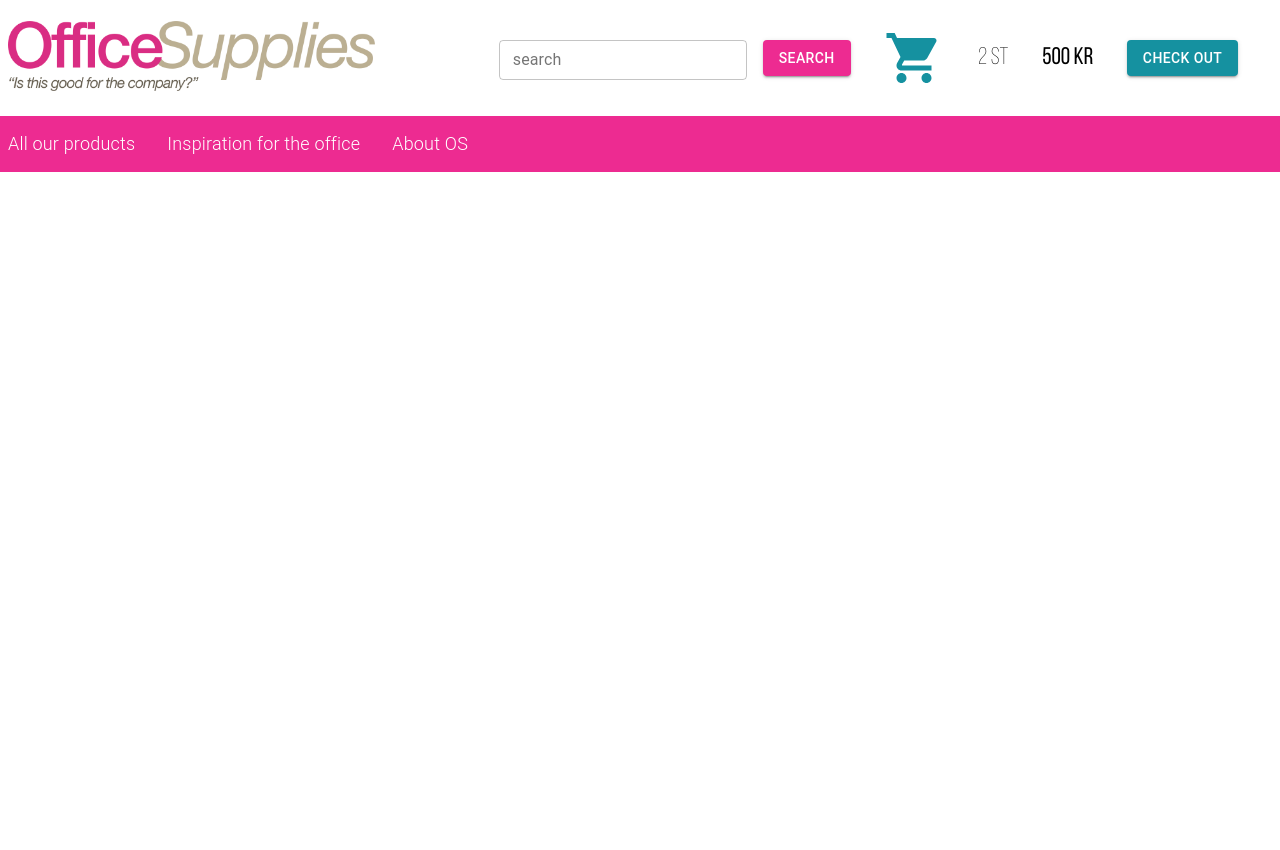
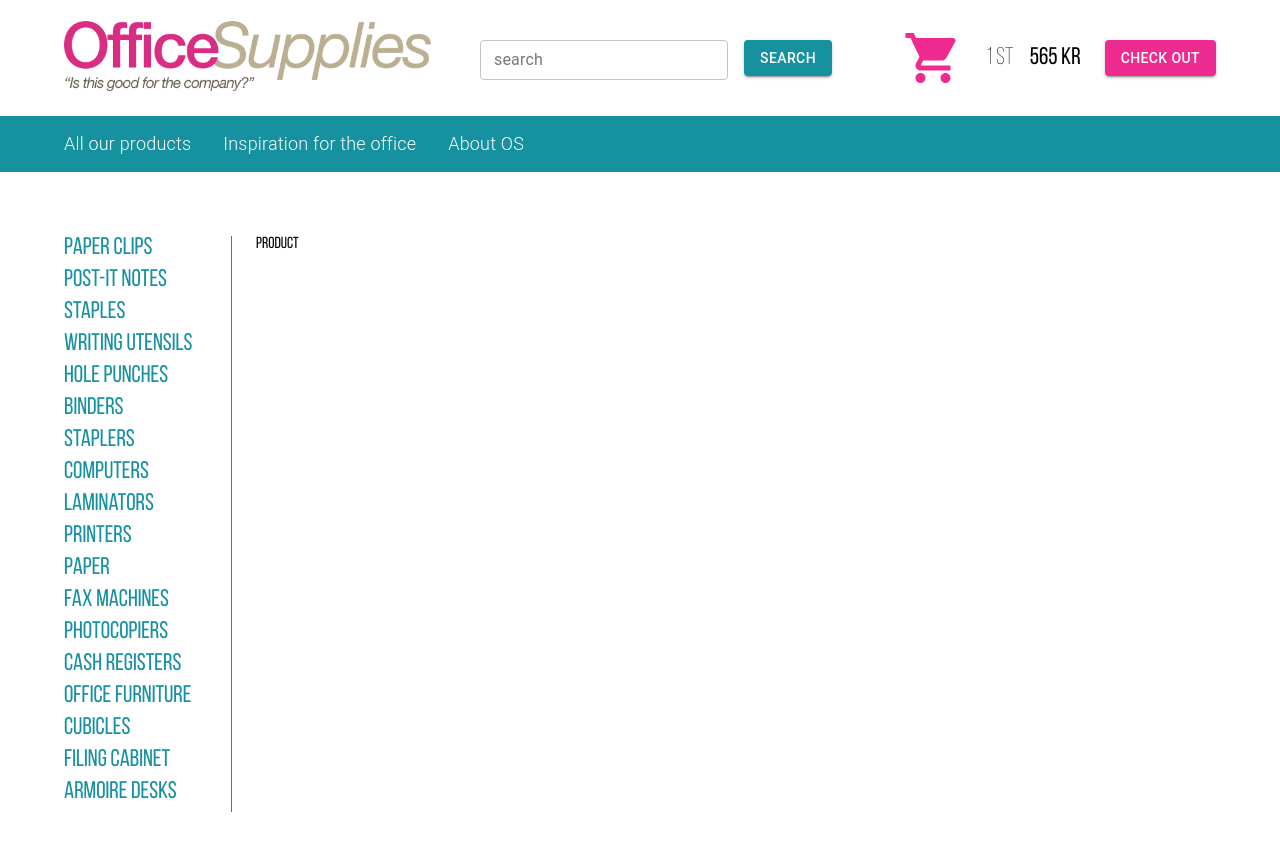
Before and after one commit to malg266526/ColumbusProductPage, a React (Create React App) app: page / in a window 1280 px wide. Shown: the top 850 px of the page. Before the commit the page ends 800 px from the top, so only its background shows below. Built offline with nearby package versions, Linux system fonts and the light colour scheme.

Commit message:
product list

```diff
--- a/src/App.tsx
+++ b/src/App.tsx
@@ -1,12 +1,14 @@
 import React from 'react';
 import { Header } from './modules/header/Header';
 import { NavMenu } from './modules/navigation/Menu';
+import { Main } from './modules/main';
 
 function App() {
     return (
-        <div className="App">
+        <div>
             <Header />
             <NavMenu />
+            <Main />
         </div>
     );
 }
--- /dev/null
+++ b/src/common/consts/styles.tsx
@@ -0,0 +1 @@
+export const MODULE_SPACING = 8;
--- a/src/components/Inspiration/index.ts
+++ b/src/components/Inspiration/index.ts
@@ -0,0 +1 @@
+export const j = '';
--- a/src/components/ProductList/index.tsx
+++ b/src/components/ProductList/index.tsx
@@ -0,0 +1,40 @@
+import React from 'react';
+import { Link, Theme } from '@material-ui/core';
+import { makeStyles } from '@material-ui/core/styles';
+import { FONT_SIZE, FONT_WEIGHT } from '../../common/consts/fonts';
+import { PRODUCTS } from '../../mocks/availableProducts';
+
+interface IProps {}
+
+const useStyles = makeStyles((theme: Theme) => ({
+    root: {
+        display: 'flex',
+        flexDirection: 'column',
+        fontSize: FONT_SIZE.BIG,
+        fontWeight: FONT_WEIGHT.REGULAR,
+        marginRight: theme.spacing(3),
+        borderRight: `1px solid ${theme.palette.primary.main}`,
+    },
+    link: {
+        paddingBottom: theme.spacing(),
+
+        '&:focus': {
+            color: theme.palette.secondary.main,
+        },
+    },
+}));
+
+const products = PRODUCTS;
+
+export const ProductList: React.FC<IProps> = () => {
+    const classes = useStyles();
+    return (
+        <aside className={classes.root}>
+            {products.map(product => (
+                <Link key={product.name} href={'#'} className={classes.link}>
+                    {product.name}
+                </Link>
+            ))}
+        </aside>
+    );
+};
--- a/src/components/ShoppingCartInfo/index.tsx
+++ b/src/components/ShoppingCartInfo/index.tsx
@@ -1,11 +1,11 @@
 import React from 'react';
-import { Theme, Button } from '@material-ui/core';
+import { Button, Theme } from '@material-ui/core';
 import { makeStyles } from '@material-ui/core/styles';
 import ShoppingCartIcon from '@material-ui/icons/ShoppingCart';
 import { inject, observer } from 'mobx-react';
 import { ICartStore } from '../../store/cartStore';
+import { FONT_SIZE, FONT_WEIGHT } from '../../common/consts/fonts';
 import { IProduct } from '../../store/ProductsStore';
-import { FONT_SIZE, FONT_WEIGHT } from '../../common/consts/fonts';
 
 interface IProps {
     cartStore?: ICartStore;
@@ -16,28 +16,35 @@ const useStyles = makeStyles((theme: Theme) => ({
         display: 'flex',
         height: '100%',
         alignItems: 'center',
-        justifyContent: 'space-evenly',
+        justifyContent: 'flex-end',
     },
     cartIcon: {
         width: 60,
         height: 60,
+        marginRight: theme.spacing(3),
     },
     totalCount: {
         fontSize: FONT_SIZE.BIG,
         fontWeight: FONT_WEIGHT.LIGHT,
+        marginRight: theme.spacing(2),
     },
     totalCost: {
         fontSize: FONT_SIZE.BIG,
+        marginRight: theme.spacing(3),
     },
 }));
 
 const ShoppingCartInfoComp: React.FC<IProps> = ({ cartStore }) => {
     const classes = useStyles();
-    // const { productsInCart, currency } = cartStore;
+    const { productsInCart, currency } = cartStore as ICartStore;
 
-    const currency = 'kr';
-    const totalCount = 2; // productsInCart.length;
-    const totalPrice = 500; //productsInCart.reduce((productA: IProduct, productB: IProduct) => { return productA.newPrice + productB.newPrice} );
+    const totalCount = productsInCart.length;
+    const totalPrice = productsInCart.reduce(
+        (prevValue: number, productB: IProduct) => {
+            return prevValue + productB.newPrice;
+        },
+        0
+    );
 
     return (
         <div className={classes.root}>
--- a/src/index.tsx
+++ b/src/index.tsx
@@ -13,10 +13,10 @@ import { productStore } from './store/ProductsStore';
 const theme = createMuiTheme({
     palette: {
         primary: {
-            main: COLORS.PINK,
+            main: COLORS.GREEN,
         },
         secondary: {
-            main: COLORS.GREEN,
+            main: COLORS.PINK,
         },
     },
     breakpoints: {
--- a/src/modules/header/Header.tsx
+++ b/src/modules/header/Header.tsx
@@ -5,6 +5,7 @@ import { makeStyles } from '@material-ui/core/styles';
 import logoImage from '../../assets/OfficeSupplies.png';
 import { ProductSearch } from '../../components/ProductSearch';
 import { ShoppingCartInfo } from '../../components/ShoppingCartInfo';
+import { MODULE_SPACING } from '../../common/consts/styles';
 
 interface IProps {}
 
@@ -13,7 +14,10 @@ const useStyles = makeStyles((theme: Theme) => ({
         display: 'flex',
         height: 100,
         alignItems: 'center',
-        padding: theme.spacing(),
+        paddingTop: theme.spacing(),
+        paddingBottom: theme.spacing(),
+        paddingLeft: theme.spacing(MODULE_SPACING),
+        paddingRight: theme.spacing(MODULE_SPACING),
     },
     logo: {
         height: 70,
--- /dev/null
+++ b/src/modules/main/index.tsx
@@ -0,0 +1,32 @@
+import React from 'react';
+import Grid from '@material-ui/core/Grid';
+import { Hidden, Theme } from '@material-ui/core';
+import { makeStyles } from '@material-ui/core/styles';
+import { ProductList } from '../../components/ProductList';
+import { MODULE_SPACING } from '../../common/consts/styles';
+
+interface IProps {}
+
+const useStyles = makeStyles((theme: Theme) => ({
+    root: {
+        padding: theme.spacing(MODULE_SPACING),
+    },
+}));
+
+export const Main: React.FC<IProps> = () => {
+    const classes = useStyles();
+    return (
+        <section className={classes.root}>
+            <Grid container>
+                <Hidden smDown>
+                    <Grid item xs={2}>
+                        <ProductList />
+                    </Grid>
+                </Hidden>
+                <Grid item xs={12} md={10}>
+                    product
+                </Grid>
+            </Grid>
+        </section>
+    );
+};
--- a/src/modules/navigation/Menu.tsx
+++ b/src/modules/navigation/Menu.tsx
@@ -1,8 +1,9 @@
 import React from 'react';
-import { Theme, Link } from '@material-ui/core';
+import { Link, Theme } from '@material-ui/core';
 import { makeStyles } from '@material-ui/core/styles';
 import { COLORS } from '../../common/consts/colors';
 import { FONT_SIZE, FONT_WEIGHT } from '../../common/consts/fonts';
+import { MODULE_SPACING } from '../../common/consts/styles';
 
 interface IProps {}
 
@@ -10,9 +11,12 @@ const useStyles = makeStyles((theme: Theme) => ({
     root: {
         display: 'flex',
         height: 40,
-        backgroundColor: COLORS.PINK,
+        backgroundColor: COLORS.GREEN,
         alignItems: 'center',
-        padding: theme.spacing(),
+        paddingTop: theme.spacing(),
+        paddingBottom: theme.spacing(),
+        paddingLeft: theme.spacing(MODULE_SPACING),
+        paddingRight: theme.spacing(MODULE_SPACING),
     },
     link: {
         color: 'white',
--- a/src/store/cartStore.tsx
+++ b/src/store/cartStore.tsx
@@ -4,7 +4,7 @@ import { CURRENT_PRODUCT } from '../mocks/availableProducts';
 
 export interface ICartStore {
     productsInCart: IProduct[];
-    currency: String;
+    currency: string;
 }
 
 class CartStore implements ICartStore {
```
Also changed, not shown: src/store/ProductsStore.tsx (+5 -5 lines).
